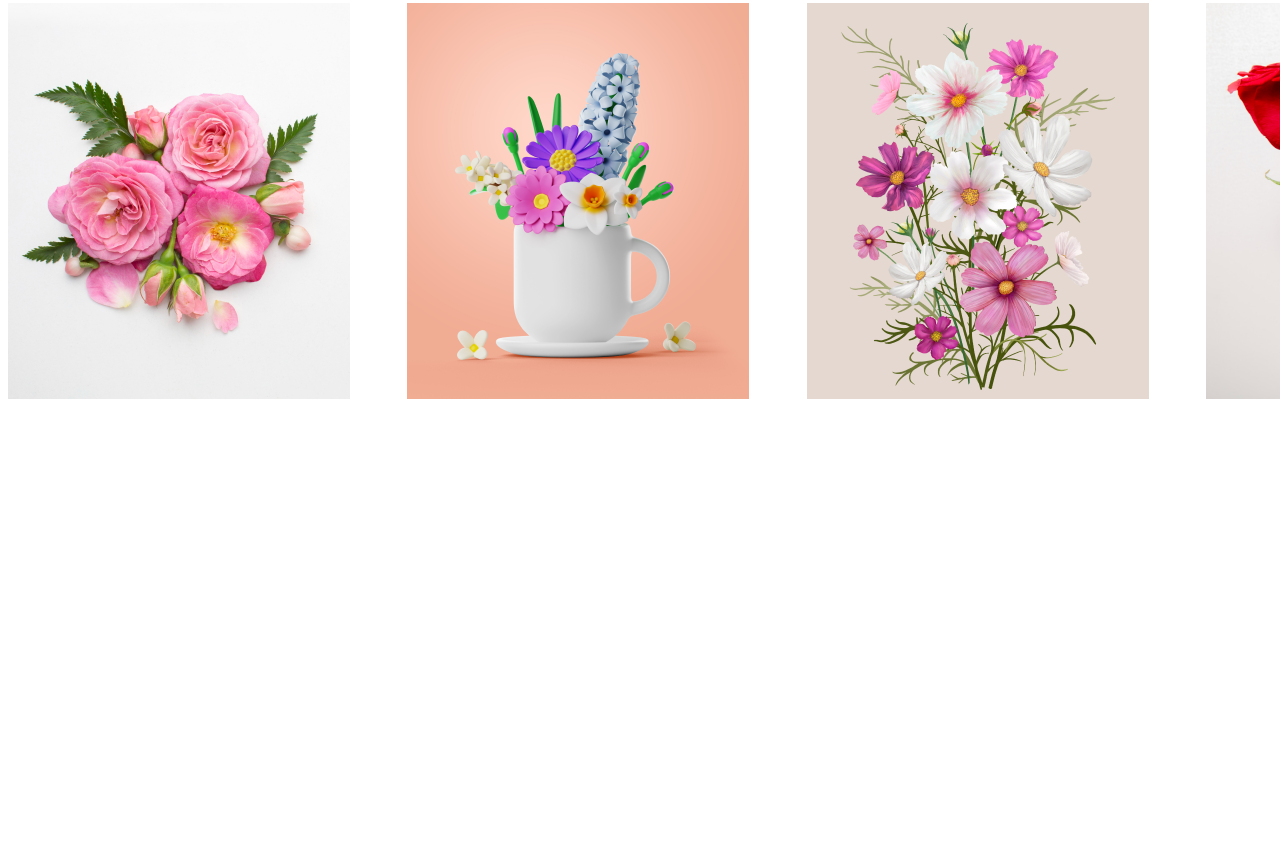
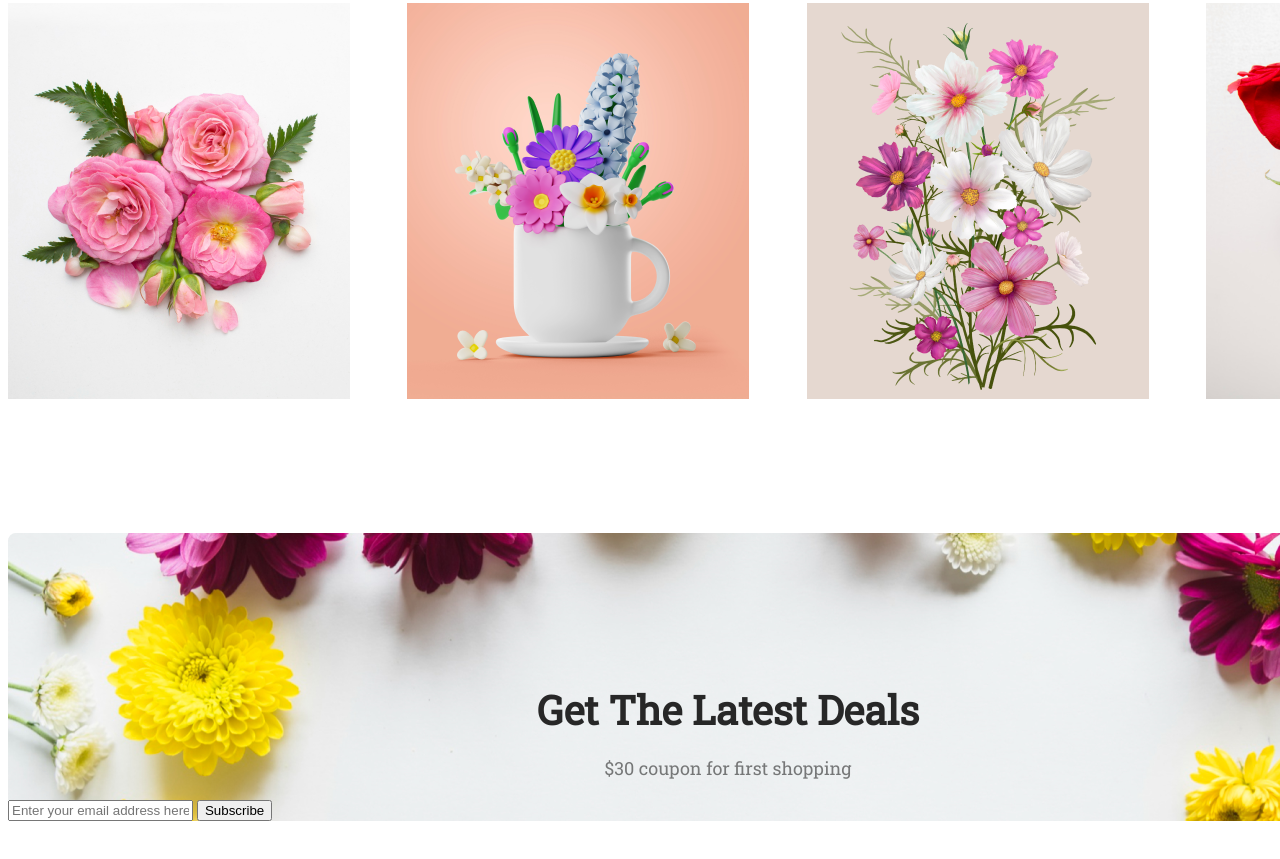
Before and after one commit to AloneAsif1/flower-shop, a plain HTML site: page index.html in a window 1280 px wide. Shown: the part 3327-4186 px from the top of the page. Before the commit the page ends 3738 px from the top, so only its background shows below. Drawn offline with Linux system fonts and the light colour scheme.

Commit message:
working on latest deals

```diff
--- a/index.html
+++ b/index.html
@@ -100,6 +100,14 @@
             <div class="pic"><img src="images/insta-4.png" alt="Pic from instagram"></div>
         </section>
 
+        <section class="latest">
+            <h3 class="latest-title">Get The Latest Deals</h3>
+            <p class="latest-content">$30 coupon for first shopping</p>
+            <div class="latest-input">
+                <input type="text" id="latest-input" placeholder="Enter your email address here....">
+                <button class="latest-button">Subscribe</button>
+            </div>
+        </section>
 
     </main>
 </body>
--- a/styles/style.css
+++ b/styles/style.css
@@ -159,21 +159,21 @@ body {
     text-align: center;
 }
 
-.insta h3{
+.insta h3 {
     color: #272727;
     font-size: 40px;
     font-weight: 800;
     line-height: normal;
 }
 
-.insta p{
+.insta p {
     color: rgba(39, 39, 39, 0.60);
     font-size: 18px;
     font-weight: 400;
     line-height: 30px;
 }
 
-.insta-container{
+.insta-container {
     width: 1540px;
     display: flex;
     margin: auto;
@@ -182,7 +182,7 @@ line-height: 30px;
 
 /* designing find */
 
-.find{
+.find {
     width: 600px;
     margin: 100px auto;
     background-color: rgb(37, 36, 37);
@@ -196,11 +196,11 @@ line-height: 30px;
 
 }
 
-.find div{
+.find div {
     margin: 20px 0;
 }
 
-.find h3{
+.find h3 {
 
     font-size: 40px;
     font-weight: 800;
@@ -209,22 +209,23 @@ line-height: 30px;
 }
 
 
-    #name{
+#name {
     font-size: 22px;
     text-align: center;
     border-radius: 5px;
 }
 
-    #price{
+#price {
     font-size: 22px;
 }
 
-    .submit{
+.submit {
     /* border: 2px solid red; */
 
     display: flex;
 }
-    #submit{
+
+#submit {
     margin: auto;
     align-self: center;
     font-size: 25px;
@@ -237,8 +238,36 @@ line-height: 30px;
     background-color: black;
 }
 
-    #submit:hover{
+#submit:hover {
     background-color: white;
     border: 2px solid black;
     color: black;
 }
+
+
+/* starting latest deal section */
+.latest {
+    background: url(../images/latest-background.png);
+    width: 1440px;
+    margin: 130px auto;
+    padding-top: 110px;
+
+}
+
+.latest-title {
+    text-align: center;
+    color: #272727;
+    font-size: 40px;
+    font-weight: 800;
+    line-height: normal;
+    /* border: 3px solid blue; */
+    margin-bottom: 0;
+}
+
+.latest-content {
+    color: rgba(39, 39, 39, 0.60);
+    text-align: center;
+    font-size: 18px;
+    font-weight: 400;
+    margin-top: 20px;
+}
```
Also changed, not shown: images/latest-background.png (renamed from images/Rectangle 9.png). Lines whose indentation alone changed are shown as unchanged.
